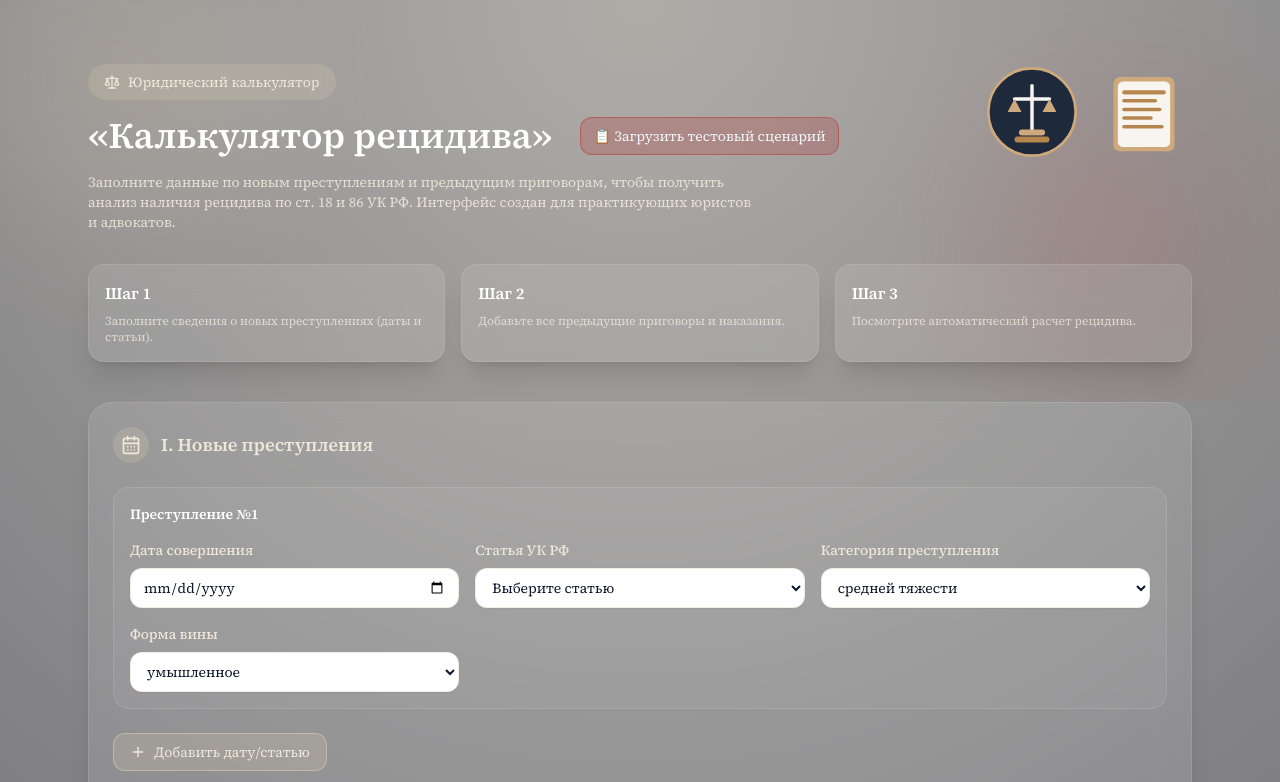
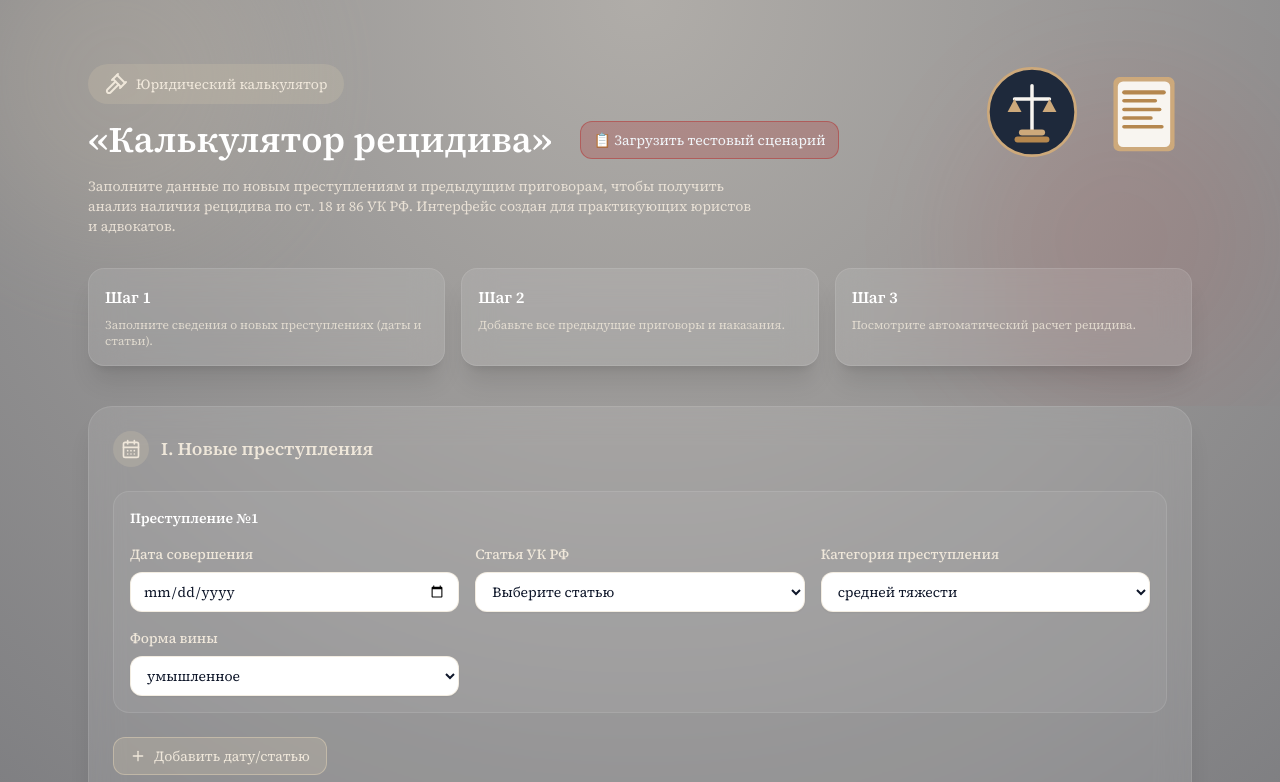
Before and after one commit to gorbunovoleg0890-star/JG23, a React (Vite) app: page / in a window 1280 px wide. Shown: the top 782 px of the page. Built offline with nearby package versions, Linux system fonts and the light colour scheme.

Commit message:
WIP: save progress

```diff
--- a/src/App.jsx
+++ b/src/App.jsx
@@ -5,7 +5,6 @@ import {
   FileText,
   Gavel,
   Plus,
-  Scale,
   Trash2
 } from 'lucide-react';
 import themis from './assets/themis.svg';
@@ -1131,7 +1130,7 @@ export default function App() {
           <div className="flex flex-wrap items-start justify-between gap-6">
             <div className="space-y-4">
               <div className="inline-flex items-center gap-2 rounded-full bg-law-200/20 px-4 py-2 text-sm text-law-100">
-                <Scale className="h-4 w-4" />
+                <Gavel className="h-6 w-6" />
                 Юридический калькулятор
               </div>
               <div className="flex items-center gap-3">
```
